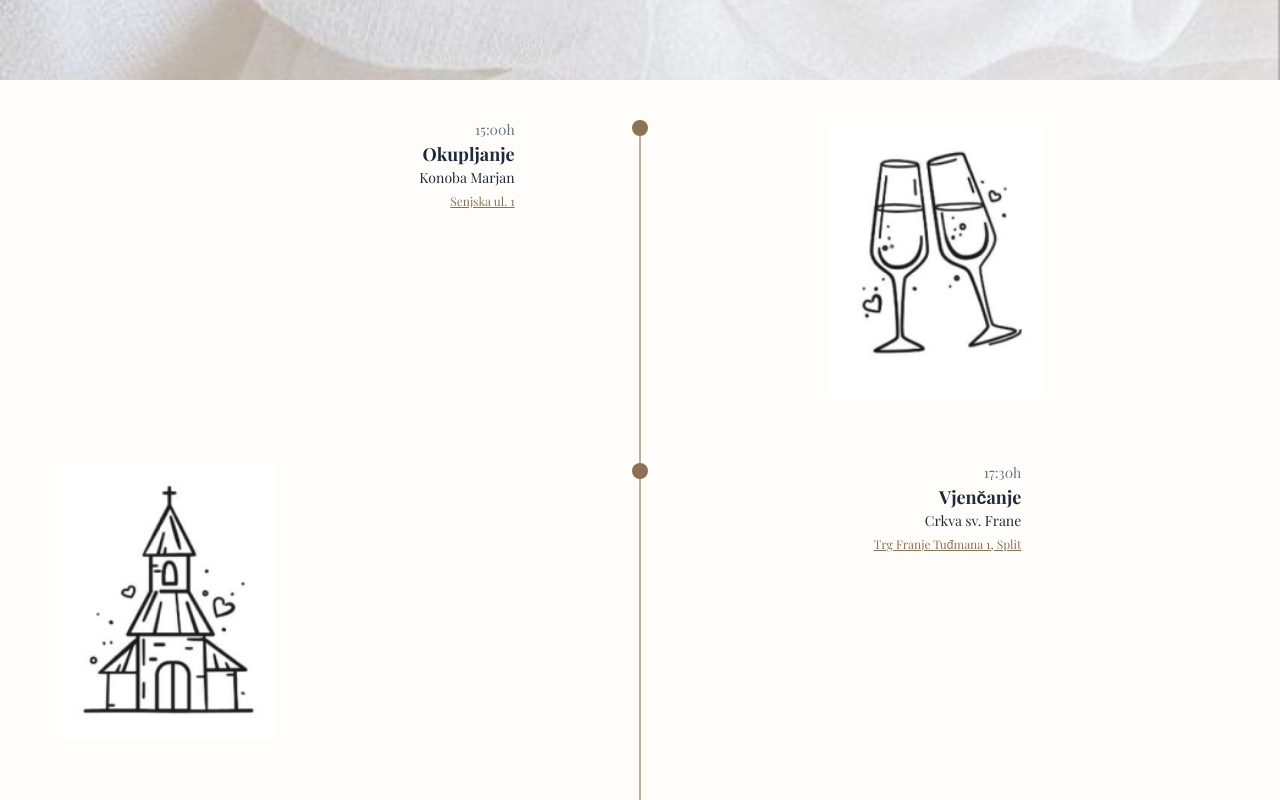
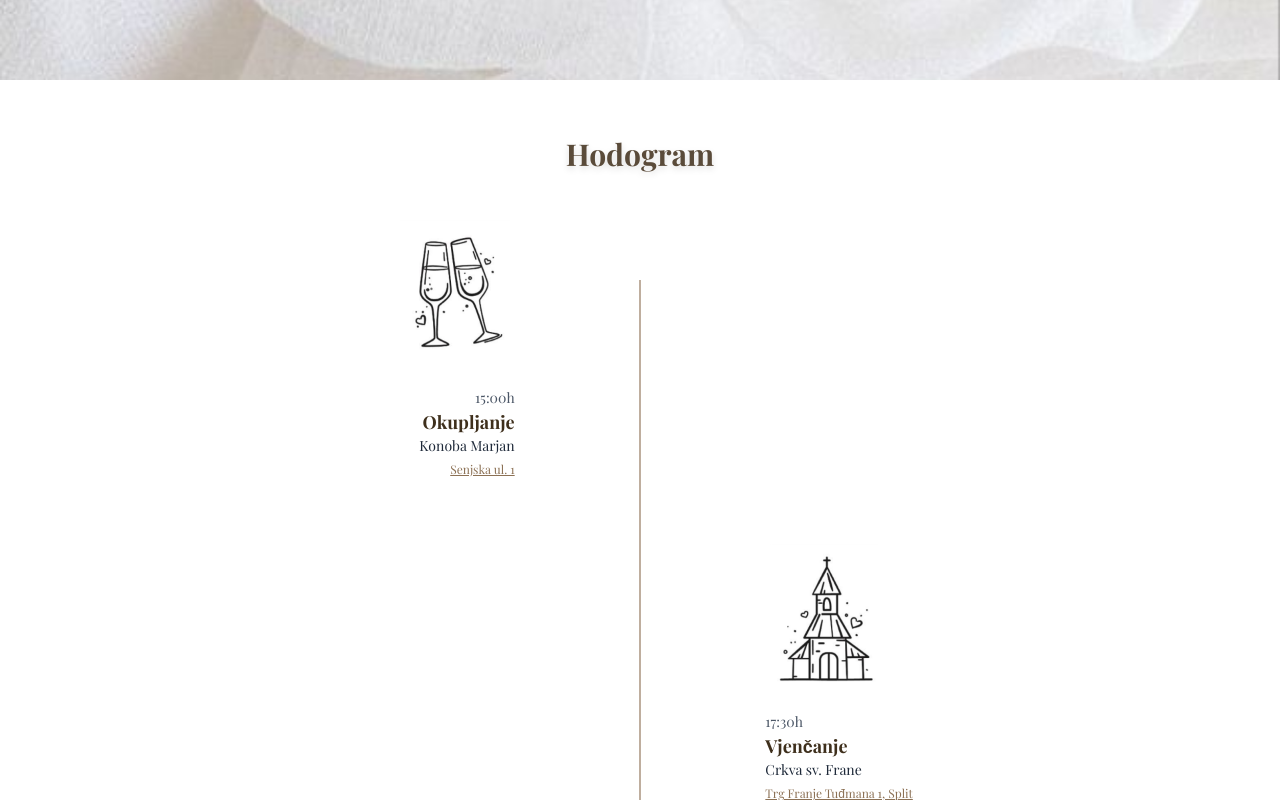
Before and after one commit to barbara3210/Invite, a Next.js app: page / in a window 1280 px wide. Shown: the part 1520-2320 px from the top of the page. Built offline with nearby package versions, Linux system fonts and the light colour scheme.

Commit message:
hodogram change

```diff
--- a/src/app/components/HodogramTimeline.tsx
+++ b/src/app/components/HodogramTimeline.tsx
@@ -33,24 +33,45 @@ const steps = [
 
 export default function HodogramTimeline() {
   return (
-    <div className="relative py-10 px-4 sm:px-8">
+    <div
+      className="relative py-14 px-4 sm:px-8 bg-cover bg-center"
+      style={{
+        backgroundImage: "url('/backgrounds/timeline-bc.png')",
+      }}
+    >
+      {/* Title */}
+      <h2 className="text-center text-3xl font-bold mb-12 text-[#5a4b3a] drop-shadow-md">
+        Hodogram
+      </h2>
+
       {/* Center Line */}
-      <div className="absolute left-1/2 transform -translate-x-1/2 w-[2px] h-full bg-[#bfae9e]" />
+      <div className="hidden md:block absolute left-1/2 top-50 transform -translate-x-1/2 w-[2px] h-full bg-[#bfae9e]" />
 
       <div className="space-y-16">
         {steps.map((step, index) => {
           const isLeft = index % 2 === 0;
+
           return (
             <div
               key={index}
-              className="flex flex-col md:flex-row items-center md:items-start relative"
+              className="flex flex-col md:flex-row items-center md:items-start md:justify-between relative"
             >
-              {/* Left side - content or image */}
-              <div className={`w-full md:w-5/12 ${isLeft ? 'pr-6 text-right' : 'pl-6 text-left'}`}>
-                {isLeft ? (
-                  <div>
-                    <p className="text-sm text-gray-500">{step.time}</p>
-                    <h3 className="text-lg font-semibold">{step.title}</h3>
+              {/* Left Side */}
+              {isLeft && (
+                <div className="hidden md:block w-full md:w-5/12 text-right pr-6">
+                  <div className="flex justify-end mb-4">
+                    <Image
+                      src={step.image}
+                      alt={step.title}
+                      width={120}
+                      height={120}
+                      className="rounded-lg object-contain"
+                    />
+                  </div>
+                  <p className="text-sm text-gray-600">{step.time}</p>
+                  <h3 className="text-lg font-semibold text-[#3e2f1c]">
+                    {step.title}
+                  </h3>
                   <p className="text-sm">{step.location}</p>
                   <a
                     href={step.mapsLink}
@@ -61,38 +82,52 @@ export default function HodogramTimeline() {
                     {step.address}
                   </a>
                 </div>
-                ) : (
-                  <div className="flex justify-center md:justify-start">
+              )}
+
+              {/* Mobile */}
+              <div className="block md:hidden text-center max-w-sm mx-auto">
+                <div className="flex justify-center mb-4">
                   <Image
                     src={step.image}
                     alt={step.title}
-                      width={220}
-                      height={220}
-                      className="rounded-lg max-w-[75%] md:max-w-[220px] object-contain"
+                    width={120}
+                    height={120}
+                    className="rounded-lg object-contain"
                   />
                 </div>
-                )}
+                <p className="text-sm text-gray-600">{step.time}</p>
+                <h3 className="text-lg font-semibold text-[#3e2f1c]">
+                  {step.title}
+                </h3>
+                <p className="text-sm">{step.location}</p>
+                <a
+                  href={step.mapsLink}
+                  target="_blank"
+                  rel="noopener noreferrer"
+                  className="text-xs text-[#8c7155] underline"
+                >
+                  {step.address}
+                </a>
               </div>
 
-              {/* Center dot - hidden on mobile */}
-              <div className="hidden md:block absolute left-1/2 transform -translate-x-1/2 bg-[#8c7155] w-4 h-4 rounded-full z-10" />
+              {!isLeft && <div className="hidden md:block w-full md:w-5/12" />}
 
-              {/* Right side - image or content */}
-              <div className={`w-full md:w-5/12 ${isLeft ? 'pl-6 text-left' : 'pr-6 text-right'}`}>
-                {isLeft ? (
-                  <div className="flex justify-center md:justify-end">
+              {/* Right Side */}
+              {!isLeft && (
+                <div className="hidden md:block w-full md:w-5/12 text-left pl-6">
+                  <div className="flex justify-start mb-4">
                     <Image
                       src={step.image}
                       alt={step.title}
-                      width={220}
-                      height={220}
-                      className="rounded-lg max-w-[75%] md:max-w-[220px] object-contain"
+                      width={120}
+                      height={120}
+                      className="rounded-lg object-contain"
                     />
                   </div>
-                ) : (
-                  <div>
-                    <p className="text-sm text-gray-500">{step.time}</p>
-                    <h3 className="text-lg font-semibold">{step.title}</h3>
+                  <p className="text-sm text-gray-600">{step.time}</p>
+                  <h3 className="text-lg font-semibold text-[#3e2f1c]">
+                    {step.title}
+                  </h3>
                   <p className="text-sm">{step.location}</p>
                   <a
                     href={step.mapsLink}
@@ -105,10 +140,6 @@ export default function HodogramTimeline() {
                 </div>
               )}
             </div>
-
-              {/* Mobile dot */}
-              <div className="md:hidden absolute left-1/2 transform -translate-x-1/2 bg-[#8c7155] w-4 h-4 rounded-full z-10" />
-            </div>
           );
         })}
       </div>
```
Also changed, not shown: public/backgrounds/timeline-bc.png (added). Lines whose indentation alone changed are shown as unchanged.
